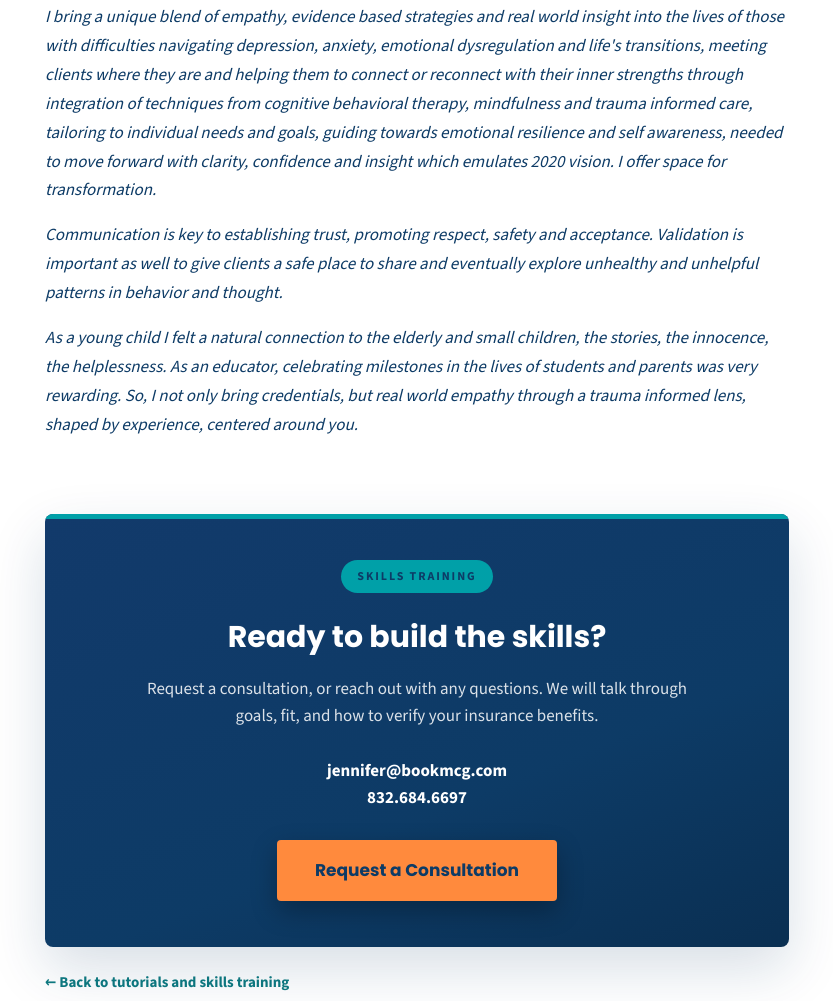
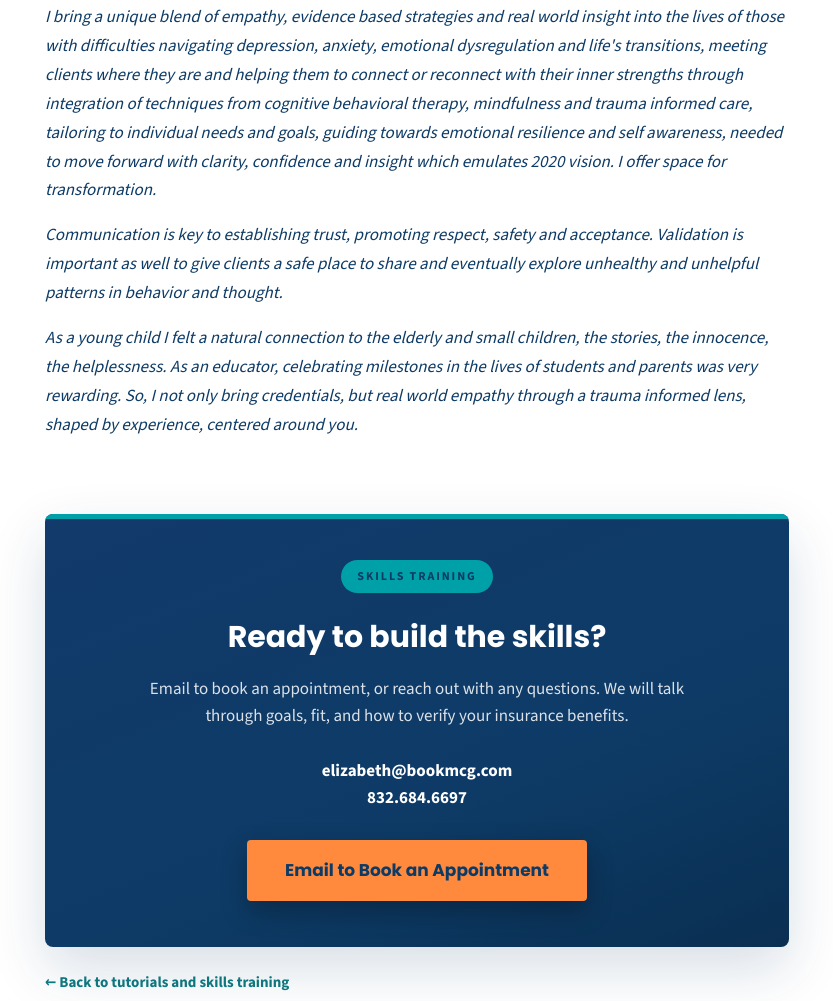
Before and after one commit to infojennifermurchison-del/bookmcg, a plain HTML site: page tutorials/skills-training.html in a window 1280 px wide. Shown: the part 1796-2797 px from the top of the page, without its empty margins (223-1056 px from the left). Drawn offline with nearby package versions, Linux system fonts and the light colour scheme.

Commit message:
Skills Training: book by emailing elizabeth@bookmcg.com
Co-Authored-By: Claude Opus 4.8 <noreply@anthropic.com>
Claude-Session: https://claude.ai/code/session_01Pff93i84n3PAyLtzburqKA

```diff
--- a/tutorials/skills-training.html
+++ b/tutorials/skills-training.html
@@ -27,10 +27,10 @@
 <!-- ============================================================
      BOOKING_URL: how people request Elizabeth's skills training.
      Set to an email request for now. Paste a scheduling link between
-     the quotes to switch both "Request a Consultation" buttons to it.
+     the quotes to switch both "Email to Book an Appointment" buttons to it.
      ============================================================ -->
 <script>
-  const BOOKING_URL = "mailto:jennifer@bookmcg.com?subject=Skills%20Training%20Consultation";
+  const BOOKING_URL = "mailto:elizabeth@bookmcg.com?subject=Skills%20Training%20Appointment";
 </script>
 
 <a class="masthead" href="/" aria-label="Murchison Consulting Group, home">
@@ -53,7 +53,7 @@
       <a class="nav-link" href="/trainings.html">Trainings</a>
       <a class="nav-link" href="/tutorials">Tutorials and Skills Training</a>
       <a class="nav-link" href="/about.html">About</a>
-      <a class="header-cta" data-book href="#" target="_blank" rel="noopener">Request a Consultation &rarr;</a>
+      <a class="header-cta" data-book href="#" target="_blank" rel="noopener">Email to Book an Appointment &rarr;</a>
     </nav>
   </div>
 </header>
@@ -73,7 +73,7 @@
         counselor.
       </p>
       <div class="hero-btn-wrap">
-        <a class="btn-hero" data-book href="#" target="_blank" rel="noopener">Request a Consultation</a>
+        <a class="btn-hero" data-book href="#" target="_blank" rel="noopener">Email to Book an Appointment</a>
       </div>
     </div>
   </section>
@@ -173,12 +173,12 @@
       <div class="cta-card">
         <span class="price-tag">Skills training</span>
         <h2>Ready to build the skills?</h2>
-        <p>Request a consultation, or reach out with any questions. We will talk through goals, fit, and how to verify your insurance benefits.</p>
+        <p>Email to book an appointment, or reach out with any questions. We will talk through goals, fit, and how to verify your insurance benefits.</p>
         <p class="rt-contact">
-          <a href="mailto:jennifer@bookmcg.com">jennifer@bookmcg.com</a><br />
+          <a href="mailto:elizabeth@bookmcg.com">elizabeth@bookmcg.com</a><br />
           <a href="tel:+18326846697">832.684.6697</a>
         </p>
-        <a class="btn-book" data-book href="#" target="_blank" rel="noopener">Request a Consultation</a>
+        <a class="btn-book" data-book href="#" target="_blank" rel="noopener">Email to Book an Appointment</a>
       </div>
       <a class="back-link" href="/tutorials">&larr; Back to tutorials and skills training</a>
     </div>
```
